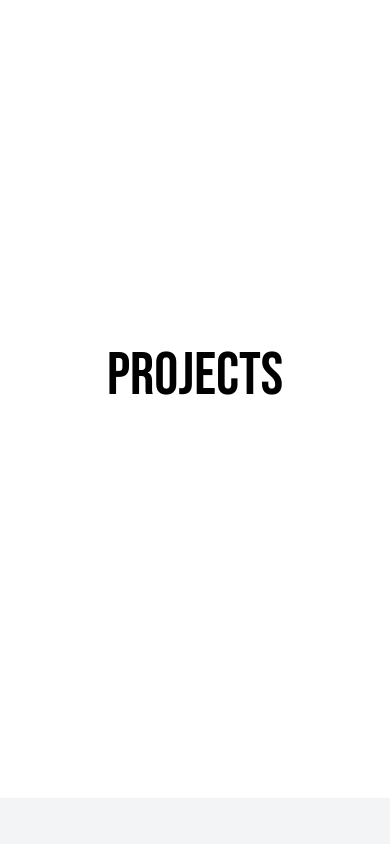
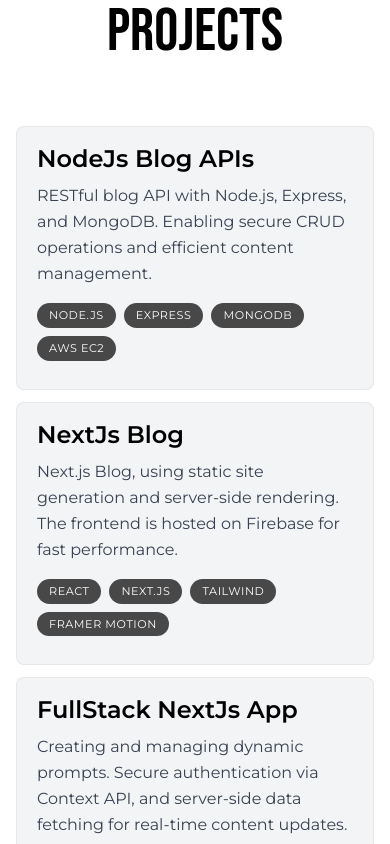
Before and after one commit to abhishekcodes0/abhishekcodes-nextjs-portfolio, a Next.js app: page / in a window 390 px wide. Shown: the part 3940-4784 px from the top of the page. Built offline with nearby package versions, Linux system fonts and the light colour scheme.

Commit message:
projects section added

```diff
--- a/app/components/About.js
+++ b/app/components/About.js
@@ -4,7 +4,10 @@
 
 const About = () => {
   return (
-    <section className="w-screen min-h-screen p-4 md:p-48 bg-gray-100 flex flex-col justify-center items-center relative">
+    <section
+      className="w-screen min-h-screen p-4 md:p-48 bg-gray-100 flex flex-col justify-center items-center relative"
+      id="about"
+    >
       <div
         className={
           "text-center text-6xl font-bold mt-12 mb-12" + " " + bebas.className
--- a/app/components/NavBar.js
+++ b/app/components/NavBar.js
@@ -12,8 +12,8 @@
         Abhishek Codes
       </Link>
       <div className="flex gap-4 text-xl pr-4">
-        <Link href="/about">About</Link>
-        <Link href="/work">Work</Link>
+        <Link href="#about">About</Link>
+        <Link href="#work">Work</Link>
         <Link href="/blog">Blog</Link>
       </div>
     </div>
--- a/app/components/Projects.js
+++ b/app/components/Projects.js
@@ -1,9 +1,95 @@
-import React from "react";
+"use client";
+
 import { bebas } from "../fonts";
+import { useRef } from "react";
+import Image from "next/image";
+import { motion, useScroll, useTransform } from "framer-motion";
+
+const data = [
+  {
+    title: "NodeJs Blog APIs",
+    description:
+      "RESTful blog API with Node.js, Express, and MongoDB. Enabling secure CRUD operations and efficient content management.",
+    tags: ["Node.Js", "Express", "MongoDB", "AwS EC2"],
+    imageUrl: "/blogss.jpg",
+  },
+  {
+    title: "NextJs Blog",
+    description:
+      "Next.js Blog, using static site generation and server-side rendering. The frontend is hosted on Firebase for fast performance.",
+    tags: ["React", "Next.js", "Tailwind", "Framer Motion"],
+    imageUrl: "/blogss.jpg",
+    url: "https://abhishekcodes.com/blog/",
+  },
+  {
+    title: "FullStack NextJs App",
+    description:
+      "Creating and managing dynamic prompts. Secure authentication via Context API, and server-side data fetching for real-time content updates.",
+    tags: ["Next.js", "Tailwind"],
+    imageUrl: "/prompt-engine.jpg",
+    url: "https://prompt-engine-weld.vercel.app/",
+  },
+];
+
+const Project = ({ title, description, tags, imageUrl }) => {
+  const ref = useRef(null);
+  const { scrollYProgress } = useScroll({
+    target: ref,
+    offset: ["0 1", "1.33 1"],
+  });
+  const scaleProgess = useTransform(scrollYProgress, [0, 1], [0.8, 1]);
+  const opacityProgess = useTransform(scrollYProgress, [0, 1], [0.6, 1]);
+
+  return (
+    <motion.div
+      ref={ref}
+      style={{
+        scale: scaleProgess,
+        opacity: opacityProgess,
+      }}
+      className="group mb-3 sm:mb-8 last:mb-0"
+    >
+      <div className="bg-gray-100 max-w-[42rem] border border-black/5 rounded-lg overflow-hidden sm:pr-8 relative sm:h-[20rem] hover:bg-gray-200 transition sm:group-even:pl-8">
+        <div className="pt-4 pb-7 px-5 sm:pl-10 sm:pr-2 sm:pt-10 sm:max-w-[50%] flex flex-col h-full sm:group-even:ml-[18rem]">
+          <h3 className="text-2xl font-semibold">{title}</h3>
+          <p className="mt-2 leading-relaxed text-gray-700">{description}</p>
+          <ul className="flex flex-wrap mt-4 gap-2 sm:mt-auto">
+            {tags.map((tag, index) => (
+              <li
+                className="bg-black/[0.7] px-3 py-1 text-[0.7rem] uppercase tracking-wider text-white rounded-full"
+                key={index}
+              >
+                {tag}
+              </li>
+            ))}
+          </ul>
+        </div>
+
+        <img
+          src={imageUrl}
+          alt="Project I worked on"
+          quality={95}
+          className="absolute hidden sm:block top-8 -right-40 w-[28.25rem] rounded-t-lg shadow-2xl
+        transition
+        group-hover:scale-[1.04]
+        group-hover:-translate-x-3
+        group-hover:translate-y-3
+        group-hover:-rotate-2
+
+        group-even:group-hover:translate-x-3
+        group-even:group-hover:translate-y-3
+        group-even:group-hover:rotate-2
+
+        group-even:right-[initial] group-even:-left-40"
+        />
+      </div>
+    </motion.div>
+  );
+};
 
 const Projects = () => {
   return (
-    <section className="w-screen h-screen bg-white flex flex-col justify-center items-center">
+    <section className="w-screen min-h-screen bg-white flex flex-col justify-center items-center pb-16">
       <div
         className={
           "text-center text-6xl font-bold mt-12 mb-12" + " " + bebas.className
@@ -11,6 +97,11 @@
       >
         Projects
       </div>{" "}
+      <div className="p-4">
+        {data.map((project, index) => (
+          <Project key={index} {...project} />
+        ))}
+      </div>
     </section>
   );
 };
--- a/app/components/Work.js
+++ b/app/components/Work.js
@@ -14,7 +14,10 @@
 
 const Work = () => {
   return (
-    <section className="w-screen h-auto bg-gray-100 flex flex-col justify-center items-center relative">
+    <section
+      className="w-screen h-auto bg-gray-100 flex flex-col justify-center items-center relative"
+      id="work"
+    >
       <div
         className={
           "text-center text-6xl font-bold mt-12 mb-12" + " " + bebas.className
```
Also changed, not shown: public/blogss.jpg (added), public/prompt-engine.jpg (added).
